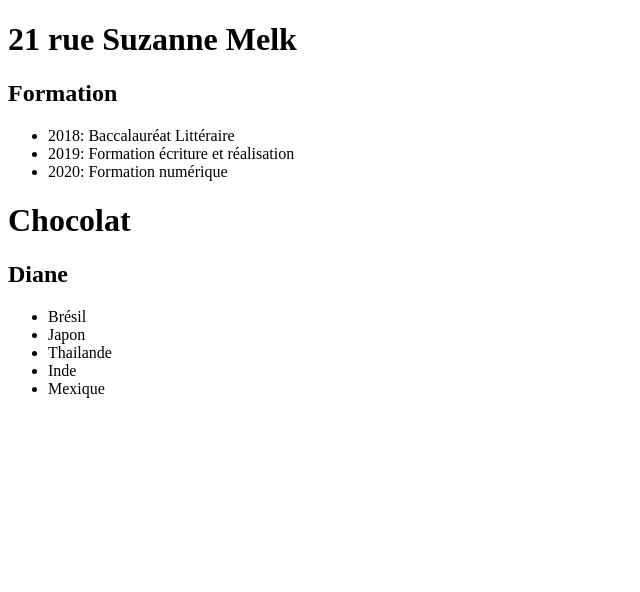
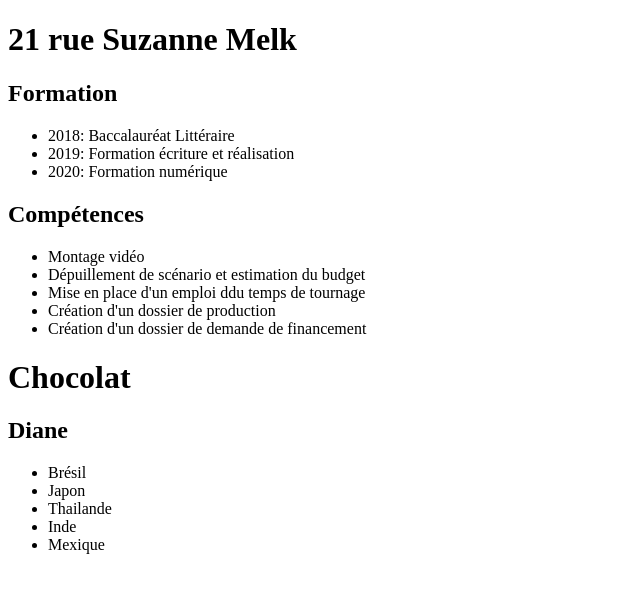
Before and after one commit to Samia69500/CV, a plain HTML site: page index.html in a window 1280 px wide. Shown: the whole page, without its empty margins (0-640 px from the left). Drawn offline with Linux system fonts and the light colour scheme.

Commit message:
Compétences

```diff
--- a/index.html
+++ b/index.html
@@ -18,6 +18,17 @@
             <li>2020: Formation numérique</li>
         </ul>
 
+    </section>
+
+    <section>
+        <h2>Compétences</h2>
+        <ul>
+            <li>Montage vidéo</li>
+            <li>Dépuillement de scénario et estimation du budget</li>
+            <li>Mise en place d'un emploi ddu temps de tournage</li>
+            <li>Création d'un dossier de production</li>
+            <li>Création d'un dossier de demande de financement</li>
+        </ul>
     </section>
 
 
```
